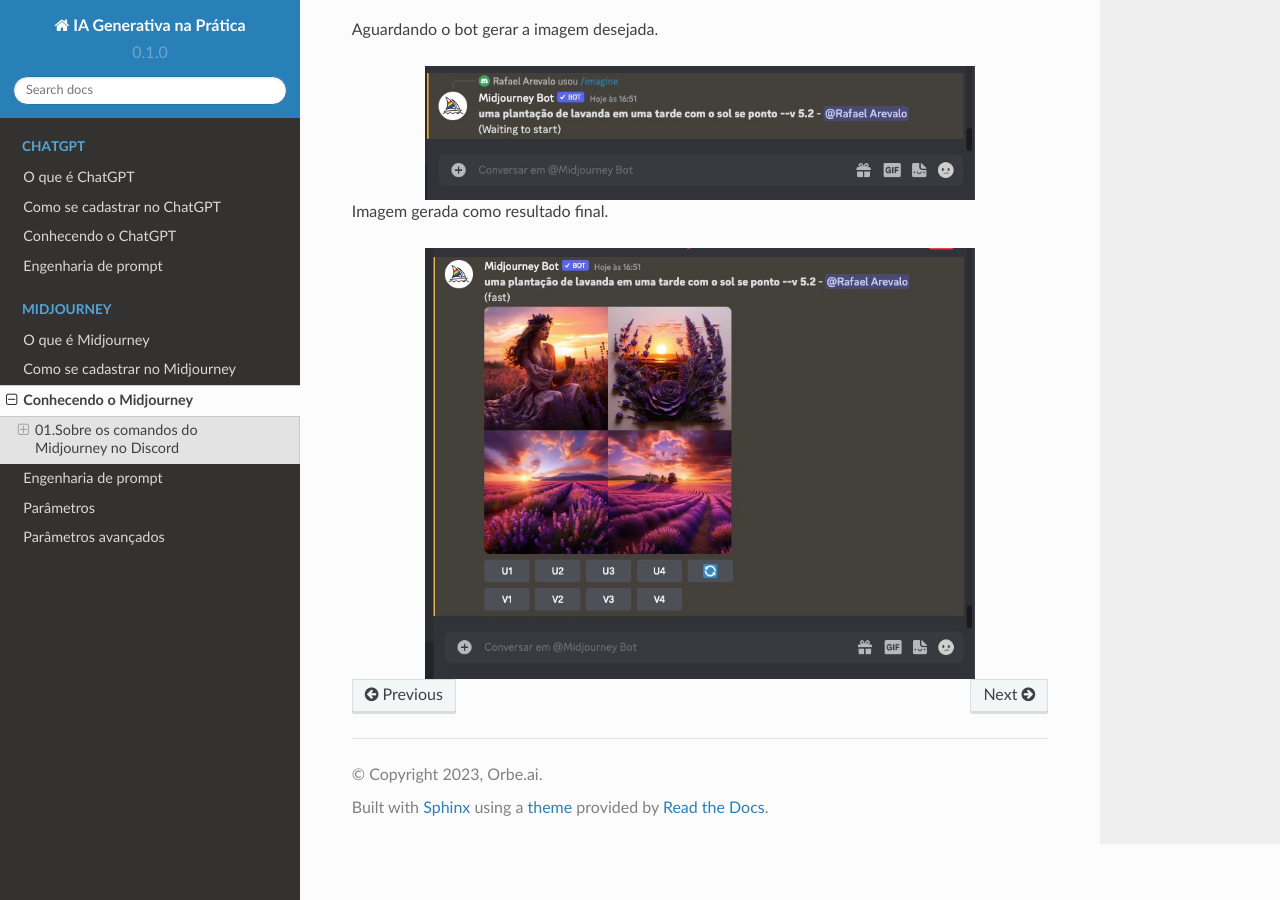
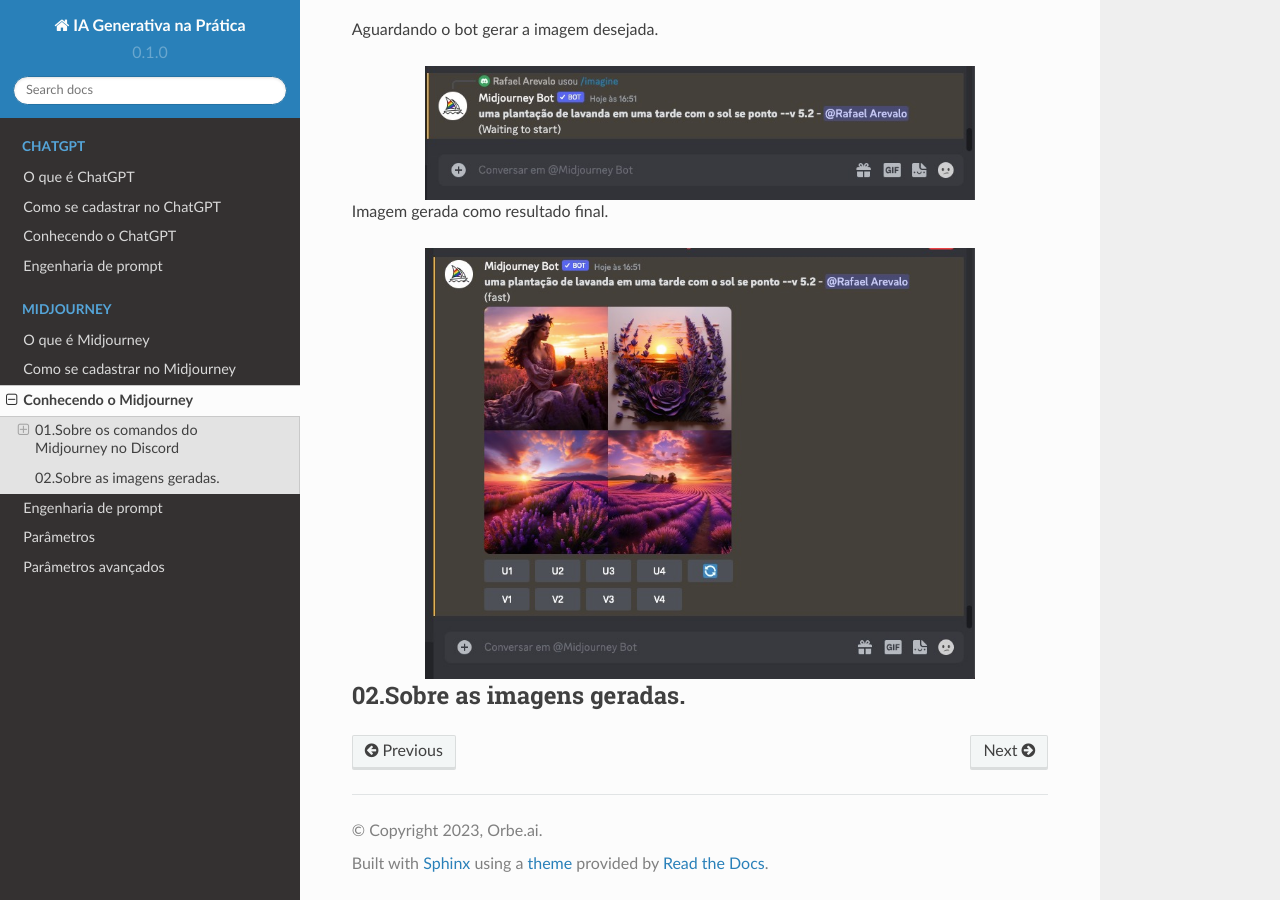
Before and after one commit to conteudo-orbeai/RTD_GENAI_V01, a Sphinx documentation site: the page built from docs/source/MIDJOURNEY/mj_conhecendo_o_mj/mj_conhecendo_o_mj.rst, in a window 1280 px wide and 900 px high, scrolled down 934 px. Built offline with Sphinx 7.4.7 and the Read the Docs theme 2.0.0, drawn with Linux system fonts in a browser that asks for light colours; pages that are not in the unit, such as notebooks, are missing from menus.

Commit message:
Update mj_conhecendo_o_mj.rst

```diff
--- a/docs/source/MIDJOURNEY/mj_conhecendo_o_mj/mj_conhecendo_o_mj.rst
+++ b/docs/source/MIDJOURNEY/mj_conhecendo_o_mj/mj_conhecendo_o_mj.rst
@@ -48,3 +48,6 @@
 .. image:: primeira_imagem_no_midjourney.jpg
    :align: center
    :width: 550
+
+02.Sobre as imagens geradas.
+============================
```
